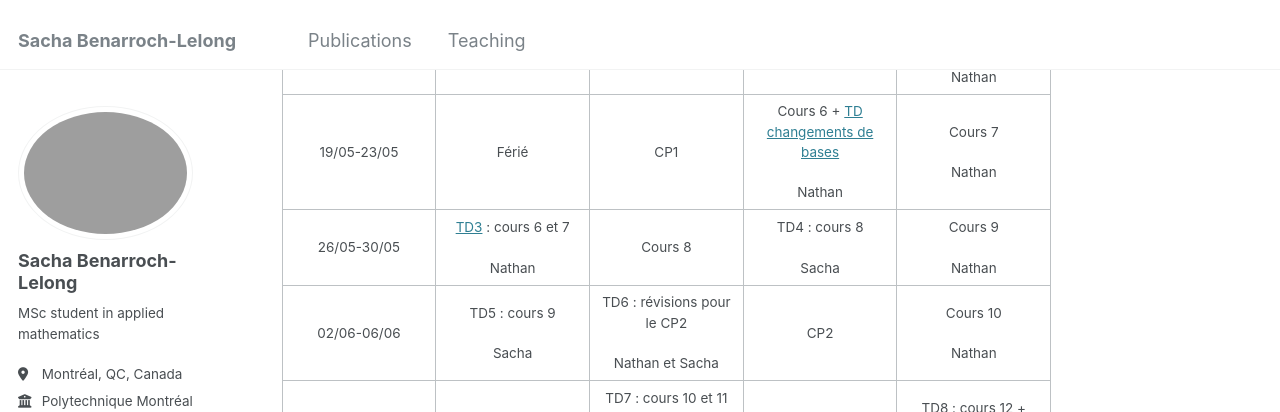
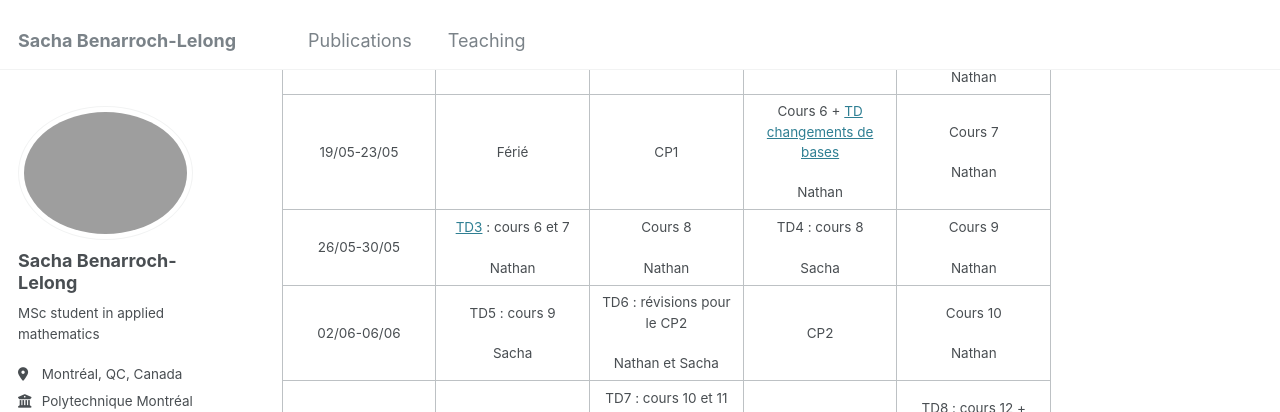
Before and after one commit to sblelong/sblelong.github.io, a Jekyll site: the page built from _teaching/mth1008.md, in a window 1280 px wide and 900 px high, scrolled down 511 px. Shown: the top 412 px of the window. Built offline with Jekyll 4.4.1, drawn with Linux system fonts in a browser that asks for light colours; some web fonts are replaced.

Commit message:
update planning E25

```diff
--- a/_teaching/mth1008.md
+++ b/_teaching/mth1008.md
@@ -53,7 +53,7 @@ date: 2025-01-01
     <tr>
       <td style="text-align: center;">26/05-30/05</td>
       <td style="text-align: center;"><a href="/teaching/mth1008/td3">TD3</a> : cours 6 et 7<br><br>Nathan</td>
-      <td style="text-align: center;">Cours 8</td>
+      <td style="text-align: center;">Cours 8<br><br>Nathan</td>
       <td style="text-align: center;">TD4 : cours 8<br><br>Sacha</td>
       <td style="text-align: center;">Cours 9<br><br>Nathan</td>
     </tr>
```
